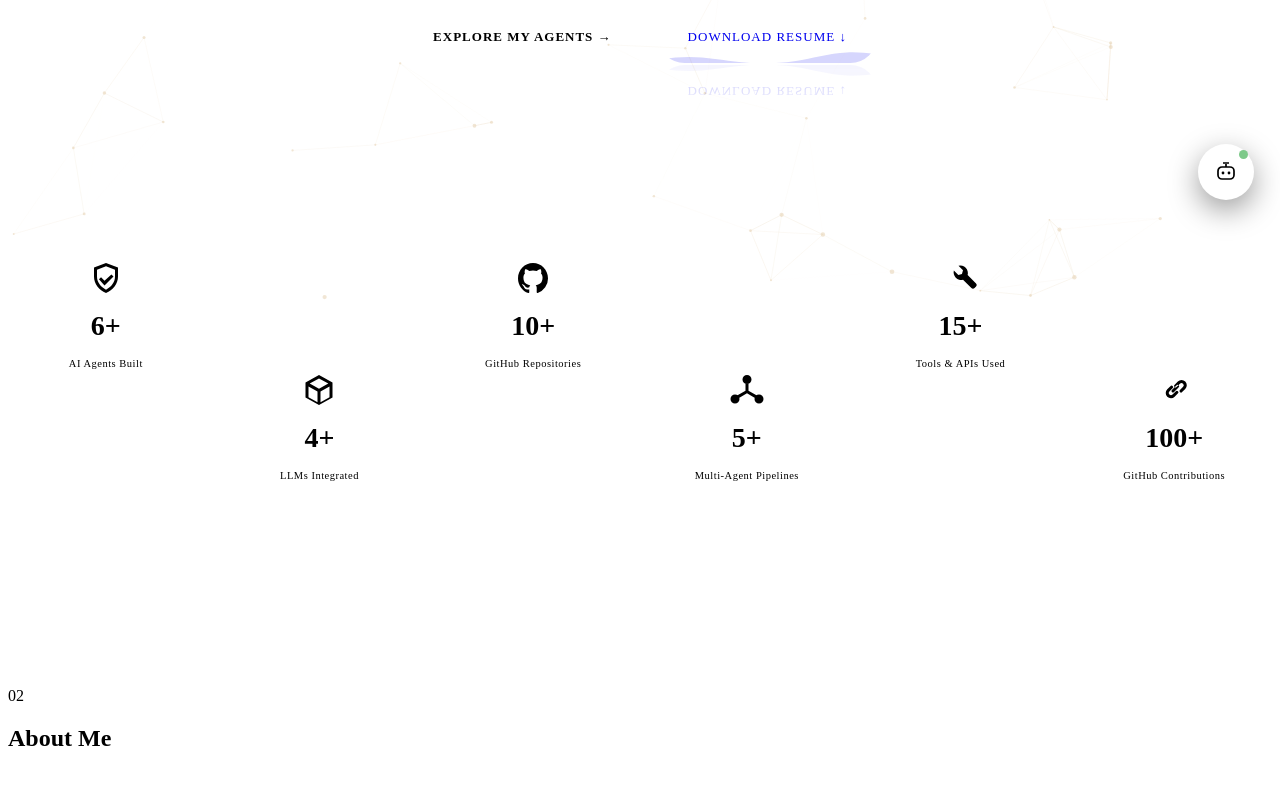
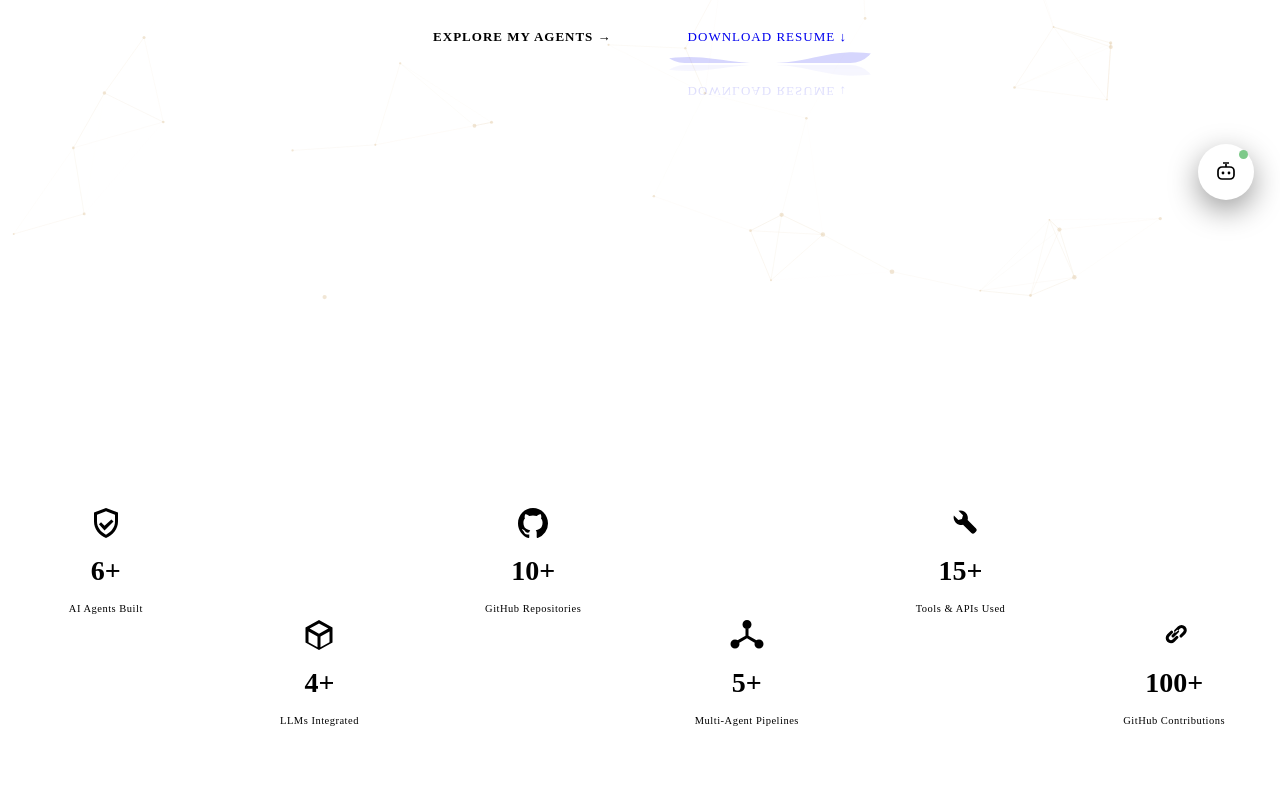
Before and after one commit to mr-basu-singh/basu_portfolio, a React (Vite) app: page / in a window 1280 px wide. Shown: the part 460-1256 px from the top of the page. Built offline with nearby package versions, Linux system fonts and the light colour scheme; the HTML template or start-up script is replaced by a standard one.

Commit message:
Fix section spacing bugs and match navbar/footer blur to card treatment

```diff
--- a/src/components/sections/Hero.jsx
+++ b/src/components/sections/Hero.jsx
@@ -51,7 +51,7 @@ export default function Hero() {
       </div>
 
       <style>{`
-        .hero{ align-items:center; padding-top:var(--header-h); text-align:center; }
+        .hero{ min-height:100vh; align-items:center; padding-top:var(--header-h); text-align:center; }
         .hero-inner{
           max-width:900px;
           margin:0 auto;
--- a/src/components/sections/Stats.jsx
+++ b/src/components/sections/Stats.jsx
@@ -34,13 +34,13 @@ export default function Stats() {
       </div>
 
       <style>{`
-        .stats-section{ min-height:auto; padding-top:60px; padding-bottom:60px; }
+        .section-shell.stats-section{ min-height:auto; padding-top:60px; padding-bottom:60px; }
         .stats-bridge{
           position:relative;
           display:grid;
           grid-template-columns:repeat(6, 1fr);
           column-gap:18px;
-          padding:100px 0;
+          padding:60px 0;
         }
         .bridge-line{
           position:absolute; left:0; right:0; top:50%; height:1px;
--- a/src/styles/global.css
+++ b/src/styles/global.css
@@ -75,8 +75,8 @@ a:focus-visible, button:focus-visible, input:focus-visible, textarea:focus-visib
 .section-shell{
   position:relative;
   z-index:2;
-  min-height:100vh;
-  padding:140px 8vw 100px;
+  min-height:auto;
+  padding:100px 8vw 80px;
   display:flex;
   flex-direction:column;
   justify-content:center;
@@ -202,14 +202,14 @@ a:focus-visible, button:focus-visible, input:focus-visible, textarea:focus-visib
 .liquid-glass{ position:relative; isolation:isolate; }
 .liquid-glass-filter{
   position:absolute; inset:0; z-index:0;
-  backdrop-filter:blur(2px) saturate(120%);
-  -webkit-backdrop-filter:blur(2px) saturate(120%);
+  backdrop-filter:blur(20px) saturate(140%);
+  -webkit-backdrop-filter:blur(20px) saturate(140%);
   filter:url(#lg-dist);
   border-radius:inherit;
 }
 .liquid-glass-overlay{
   position:absolute; inset:0; z-index:1;
-  background:var(--glass-bg);
+  background:rgba(13,14,18,0.85);
   border-radius:inherit;
 }
 .liquid-glass-specular{
```
